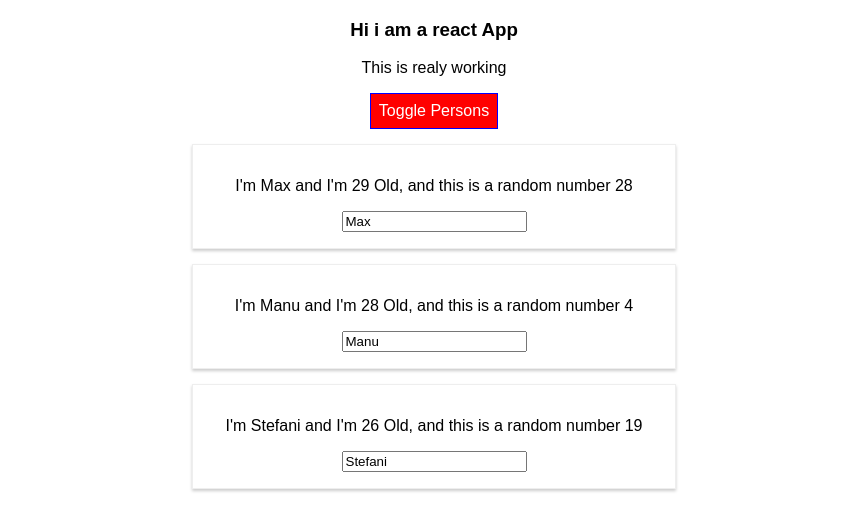
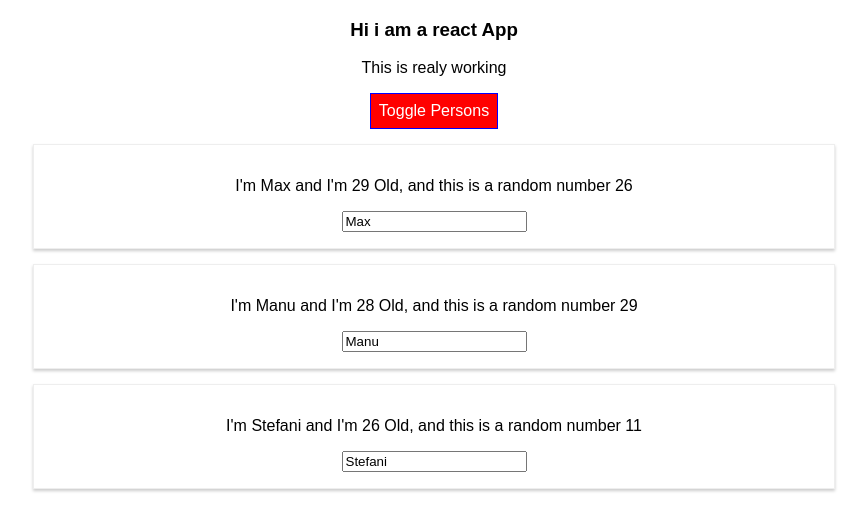
Before and after one commit to ToniMihajlovski/react-complete-guide, a React (Create React App) app: page / in a window 1280 px wide. Both pictures are taken after a click on the button "Toggle Persons". Shown: the top 530 px of the page, without its empty margins (206-1073 px from the left). Built offline with nearby package versions, Linux system fonts and the light colour scheme.

Commit message:
removed Radium

```diff
--- a/src/App.js
+++ b/src/App.js
@@ -1,6 +1,5 @@
 import React, { Component } from 'react';
-import './App.css';
-import Radium, {StyleRoot} from 'radium';
+import './App.css'
 import Person from './Person/Person';
 
 
@@ -62,10 +61,7 @@
       border: '1px solid blue',
       padding: '8px',
       cursor: 'pointer',
-      ':hover': {
-        backgroundColor: 'lightgreen',
-        color: 'black'
-      }
+
     };
 
     let persons = null;
@@ -86,10 +82,6 @@
      </div>);
 
      style.backgroundColor = 'red';
-     style[':hover'] = {
-       backgroundColor: 'salmon',
-       color: 'black'
-     }
     }
 
     const classes = [];
@@ -105,8 +97,7 @@
     }
 
     return (
-      <StyleRoot>
-      <div className="App">
+      <div className='App'>
         <h3>Hi i am a react App</h3>
         <p className={classes.join(' ')}>This is realy working</p>
         <button style ={style}
@@ -118,10 +109,9 @@
         <Person name='Stefani' age='26'>my hobies are: Skiing</Person>  */}
         {persons}
        </div>
-      </StyleRoot>
     );
     // return React.createElement('div',{className:'App'},React.createElement('h1', null, 'Hi I\'m a React App !!!!'))
   }
 }
 
-export default Radium(App);
+export default App;
--- a/src/Person/Person.js
+++ b/src/Person/Person.js
@@ -1,15 +1,11 @@
 import React from 'react';
-import Radium from 'radium';
+
 import './Person.css';
 
 const person = (props) => {
-    const style = {
-        '@media (min-width: 700px)': {
-            width: '450px'
-        }
-    };
+
     return (
-        <div className="Person" style={style}>
+        <div className="Person">
             <p onClick={props.click}>I'm {props.name} and I'm {props.age} Old, and this is a random number {Math.floor(Math.random() * 30)} </p>
             <p>{props.children}</p>
              <input type="text" onChange={props.changed} value={props.name}/>
@@ -17,4 +13,4 @@
     )
 }
 
-export default Radium(person);
+export default person;
```
